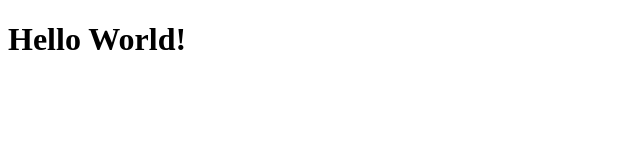
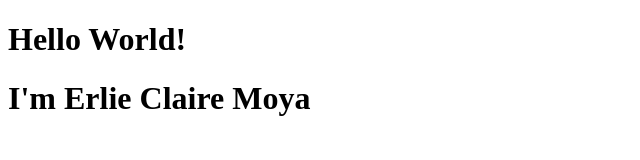
Before and after one commit to ErlieClaireMoya/devtest, a plain HTML site: page index.html in a window 1280 px wide. Shown: the whole page, without its empty margins (0-640 px from the left). Drawn offline with Linux system fonts and the light colour scheme.

Commit message:
minor change

```diff
--- a/index.html
+++ b/index.html
@@ -8,5 +8,6 @@
 </head>
 <body>
     <h1> Hello World! </h1>
+    <h1> I'm Erlie Claire Moya </h1>
 </body>
 </html>
```
